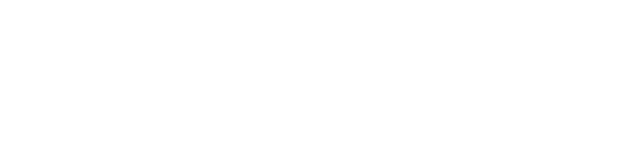
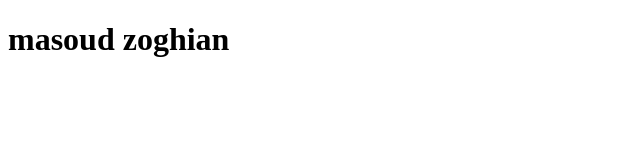
Before and after one commit to masoudzoghian/page, a plain HTML site: page index.html in a window 1280 px wide. Shown: the whole page, without its empty margins (0-640 px from the left). Drawn offline with Linux system fonts and the light colour scheme.

```diff
--- a/index.html
+++ b/index.html
@@ -6,6 +6,6 @@
     <title>Document</title>
 </head>
 <body>
-
+    <h1>masoud zoghian</h1>
 </body>
 </html>
```
Also changed, not shown: 1 other file.
